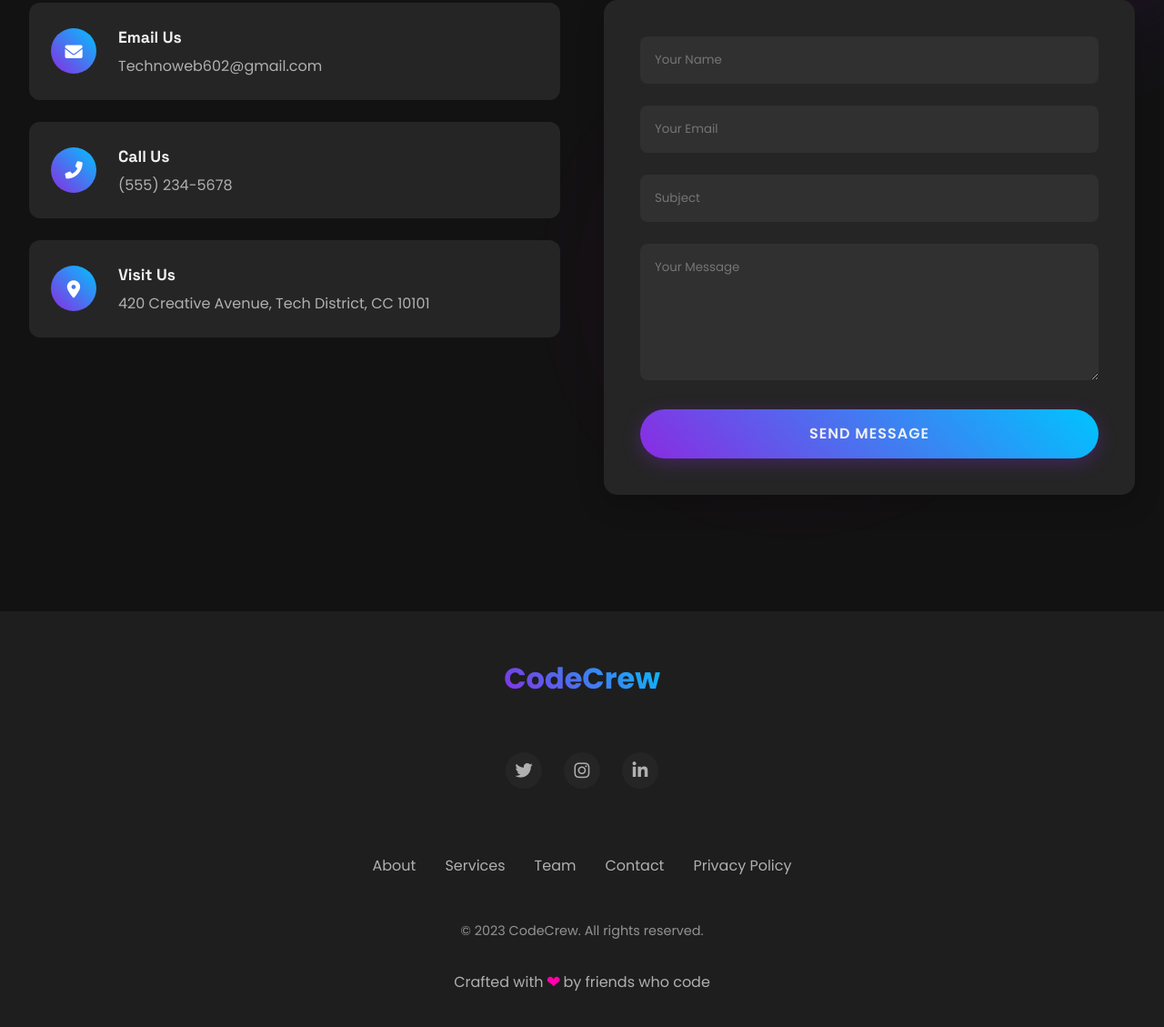
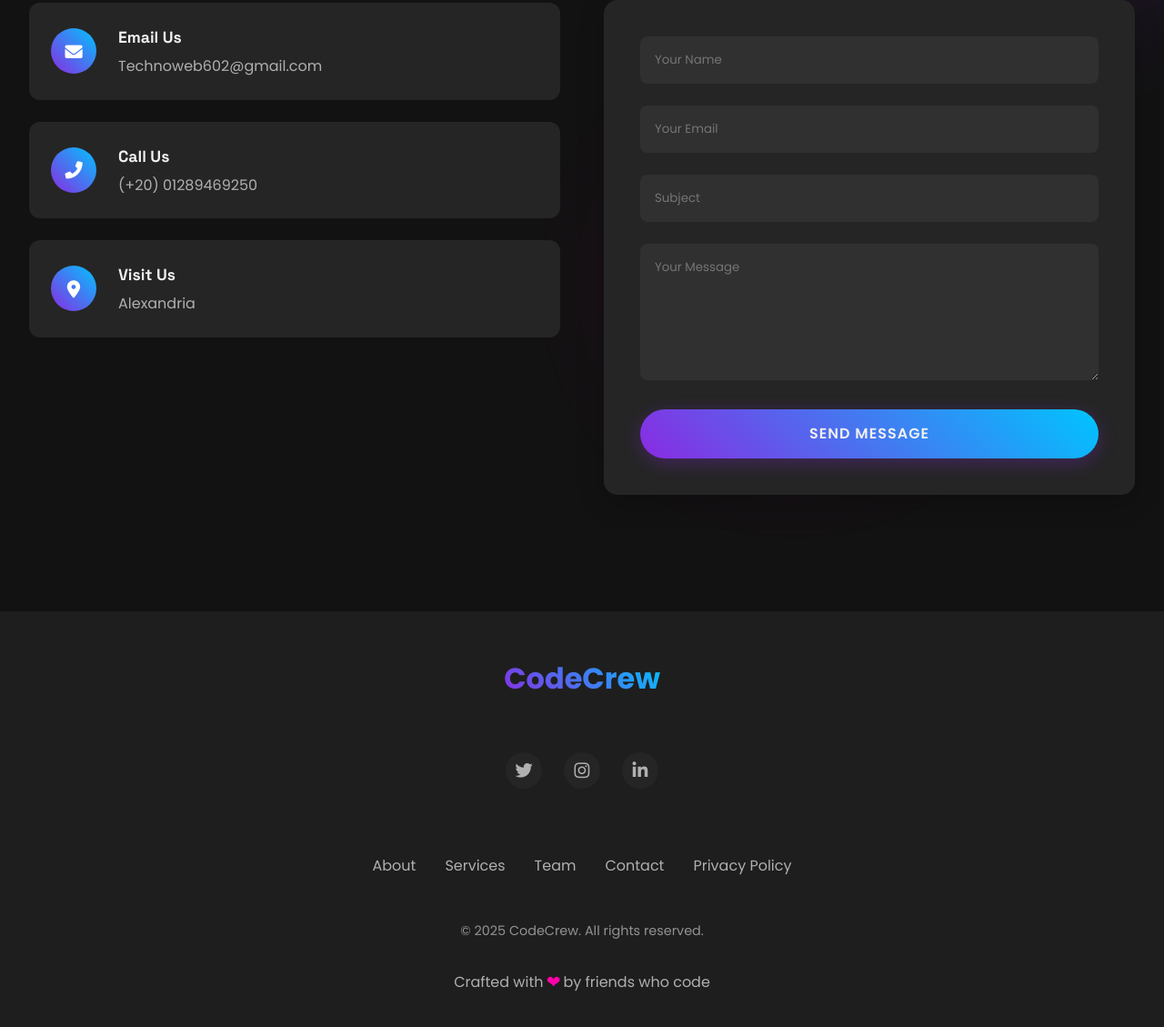
Before and after one commit to Aboga3far/CodeCrew, a plain HTML site: page index.html in a window 1280 px wide. Shown: the part 4294-5423 px from the top of the page at 91% size. Drawn offline with Linux system fonts and the light colour scheme.

Commit message:
Add files via upload

```diff
--- a/index.html
+++ b/index.html
@@ -6,6 +6,8 @@
     <title>CodeCrew - Creative Web Development</title>
     <link rel="stylesheet" href="https://cdnjs.cloudflare.com/ajax/libs/font-awesome/6.0.0-beta3/css/all.min.css">
     <link rel="stylesheet" href="style.css">
+    <link rel="icon" type="image/png" href="./Images/icon.jpeg">
+
 </head>
 <body>
     <div class="bg-grid"></div>
@@ -33,6 +35,7 @@
             </div>
         </div>
     </header>
+
 
     <section id="about" class="about-section">
         <div class="container">
@@ -140,7 +143,7 @@
                         <h3 class="member-name">Hazem Ayman</h3>
                         <p class="member-role">Backend Wizard</p>
                         <p class="member-bio">Building robust, scalable systems and APIs that power complex web applications with security and performance in mind.</p>
-                        <a class="links" href="https://aboga3far.github.io/aboja3far/">visit my profolio</a>
+                        <a class="links" href="https://hazemayman-tech.github.io/DEVELOPER/">visit my profolio</a>
                     </div>
                 </div>
 
@@ -176,7 +179,7 @@
                         </div>
                         <div class="contact-text">
                             <h3>Call Us</h3>
-                            <p>(555) 234-5678</p>
+                            <p>(+20) 01289469250</p>
                         </div>
                     </div>
 
@@ -186,7 +189,7 @@
                         </div>
                         <div class="contact-text">
                             <h3>Visit Us</h3>
-                            <p>420 Creative Avenue, Tech District, CC 10101</p>
+                            <p>Alexandria</p>
                         </div>
                     </div>
                 </div>
@@ -233,7 +236,7 @@
                     <a href="#">Privacy Policy</a>
                 </div>
 
-                <p class="copyright">&copy; 2023 CodeCrew. All rights reserved.</p>
+                <p class="copyright">&copy; 2025 CodeCrew. All rights reserved.</p>
                 <p>Crafted with <span class="heart">❤</span> by friends who code</p>
             </div>
         </div>
--- a/style.css
+++ b/style.css
@@ -1,4 +1,4 @@
-    @import url('https://fonts.googleapis.com/css2?family=Poppins:wght@300;400;600;700&family=Space+Grotesk:wght@400;700&display=swap');
+@import url('https://fonts.googleapis.com/css2?family=Poppins:wght@300;400;600;700&family=Space+Grotesk:wght@400;700&display=swap');
 
         :root {
             --bg-primary: #121212;
@@ -18,6 +18,7 @@
             padding: 0;
             box-sizing: border-box;
             font-family: 'Poppins', sans-serif;
+            scroll-behavior: smooth;
         }
 
         body {
```
Also changed, not shown: Images/icon.jpeg (added).
